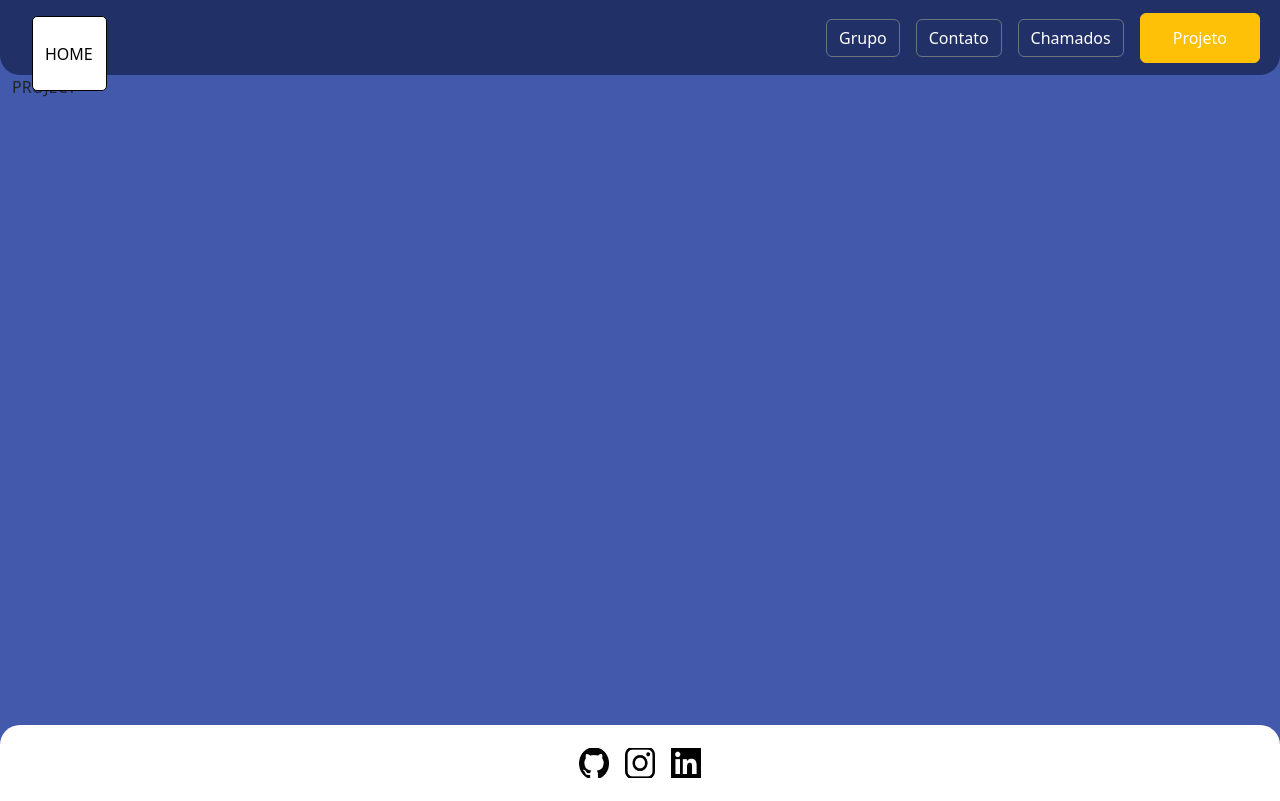
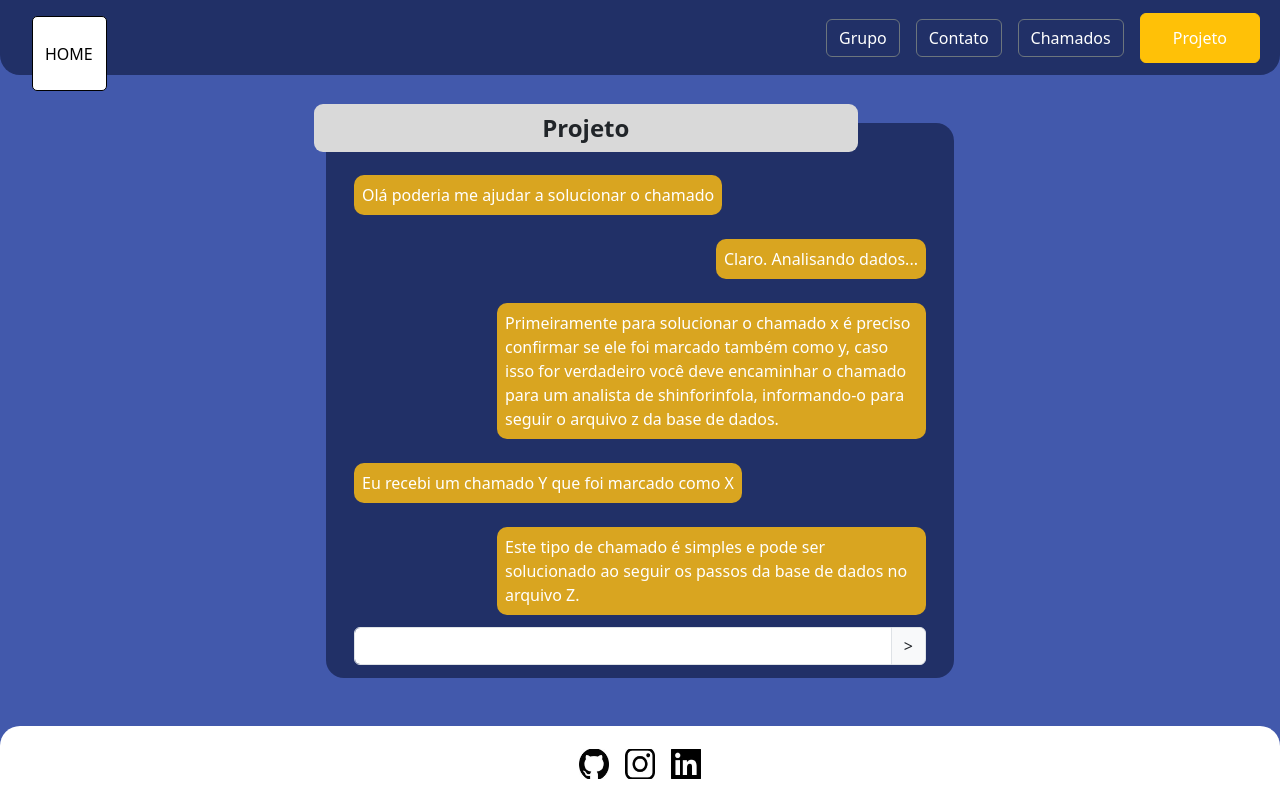
Before and after one commit to t3kh1v3/challenge01, a React (Create React App) app: page /project in a window 1280 px wide. Built offline with nearby package versions, Linux system fonts and the light colour scheme.

Commit message:
create project chat

```diff
--- a/src/components/AppRouter.js
+++ b/src/components/AppRouter.js
@@ -2,6 +2,7 @@ import { Route, BrowserRouter as Router, Routes } from 'react-router-dom';
 
 import { Home } from '../pages/home/Home';
 import { Layout } from './Layout';
+import { Project } from '../pages/project/Project';
 import React from 'react';
 
 export const AppRouter = () => (
@@ -42,7 +43,7 @@ export const AppRouter = () => (
       <Route path='project'
         element={(
           <Layout>
-            <div>PROJECT</div>
+            <Project />
           </Layout>
         )}
       />
--- /dev/null
+++ b/src/pages/project/Project.js
@@ -0,0 +1,51 @@
+import './project.css';
+
+import { Col, Container, Form, InputGroup, Row } from 'react-bootstrap';
+
+import React from 'react';
+
+export const Project = () => (
+  <Container className='project-chat-container full-height-div'>
+    <Row className='project-chat-row full-height-div'>
+      <Col className='full-height-div'>
+        <div className='project-chat-body'>
+          <div className='project-chat-label'>
+            Projeto
+          </div>
+
+          <div className='project-messages-container'>
+            <div className='user-message-container'>
+              <p className='project-message'>
+                Olá poderia me ajudar a solucionar o chamado
+              </p>
+            </div>
+
+            <div className='ai-message-container'>
+              <p className='project-message ai-message'>Claro. Analisando dados...</p>
+            </div>
+
+            <div className='ai-message-container'>
+              <p className='project-message'>
+                Primeiramente para solucionar o chamado x é preciso confirmar se ele foi marcado também como y, caso isso for verdadeiro você deve encaminhar
+                o chamado para um analista de shinforinfola, informando-o para seguir o arquivo z da base de dados.
+              </p>
+            </div>
+
+            <div className='user-message-container'>
+              <p className='project-message user-message'>Eu recebi um chamado Y que foi marcado como X</p>
+            </div>
+
+            <div className='ai-message-container'>
+              <p className='project-message'>Este tipo de chamado é simples e pode ser solucionado ao seguir os passos da base de dados no arquivo Z.</p>
+            </div>
+          </div>
+
+          <InputGroup className='project-chat-input'>
+            <Form.Control />
+            <InputGroup.Text> {'>'} </InputGroup.Text>
+          </InputGroup>
+        </div>
+      </Col>
+    </Row>
+  </Container>
+);
--- /dev/null
+++ b/src/pages/project/project.css
@@ -0,0 +1,70 @@
+.project-chat-label {
+  position: absolute;
+  background-color: #D9D9D9;
+  width: 90%;
+  top: -.80em;
+  height: 2em;
+  border-radius: 9px;
+  display: flex;
+  justify-content: center;
+  align-items: center;
+  font-size: 1.5em;
+  font-weight: bold;
+  left: -1em;
+}
+
+.project-chat-body {
+  height: 100%;
+  display: flex;
+  flex-wrap: wrap;
+  padding: 1em;
+  position: relative;
+  padding-top: 2.5em;
+}
+
+.project-chat-row {
+  background-color: #213067;
+  border-radius: 18px;
+}
+
+.project-chat-container {
+  padding-top: 3em;
+  width: 50%;
+  padding-bottom: 3em;
+}
+
+.project-chat-input {
+  align-self: end;
+  height: 35px;
+}
+
+.full-height-div {
+  height: 100%
+}
+
+.project-messages-container {
+  max-height: 90%;
+}
+
+.project-message {
+  background-color: #D9A520;
+  color: white;
+  height: auto;
+  display: block;
+  width: fit-content;
+  max-width: 75%;
+  margin: .75em 0;
+  padding: .5em;
+  border-radius: 10px;
+}
+
+.user-message-container {
+  width: 100%;
+  display: flex;
+}
+
+.ai-message-container {
+  width: 100%;
+  display: flex;
+  justify-content: end;
+}
```
